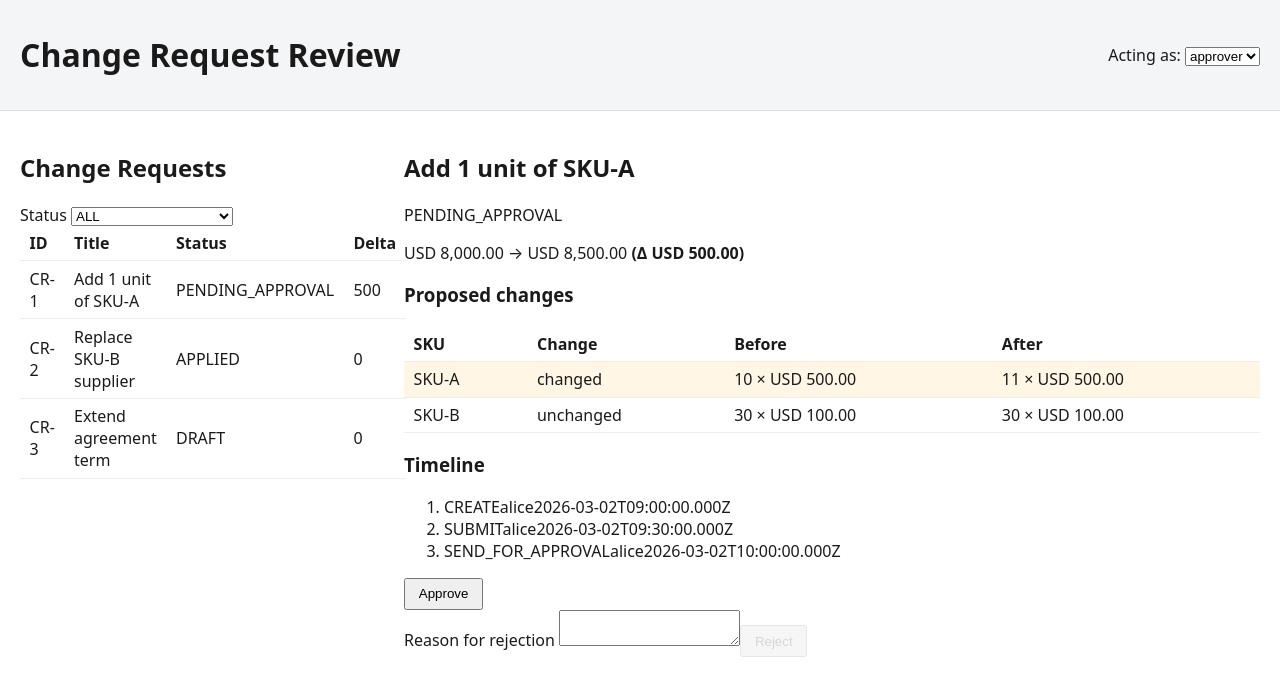
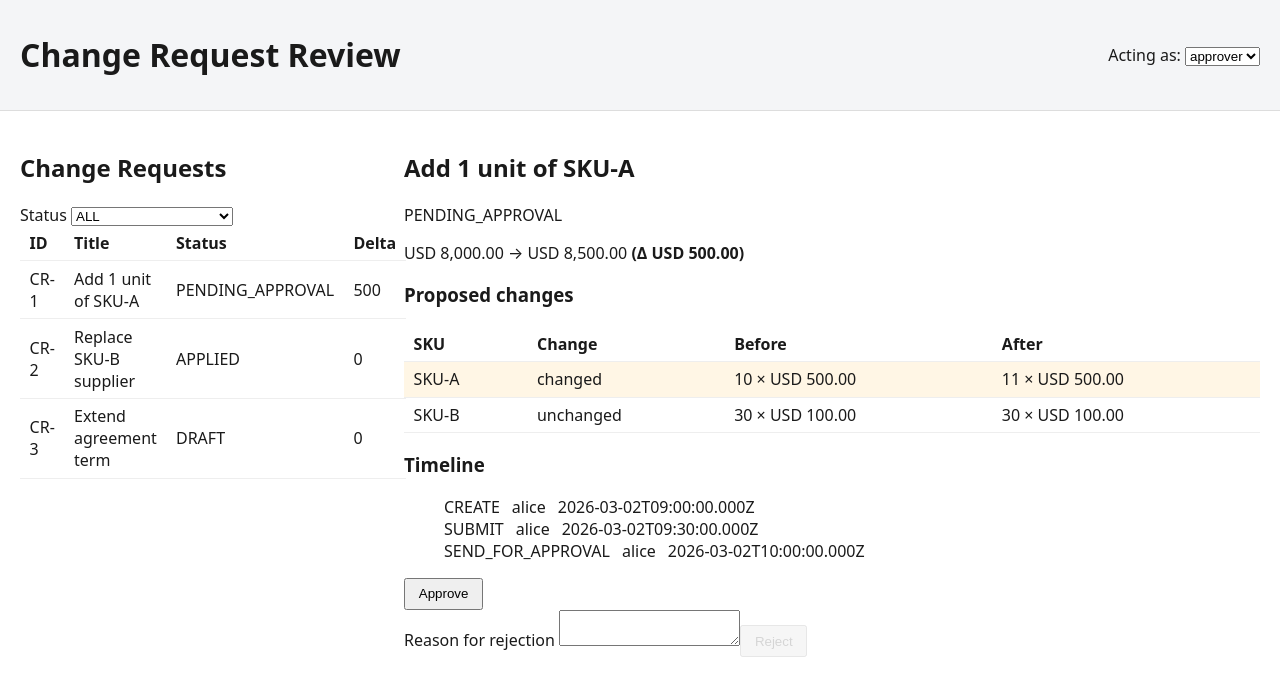
Before and after one commit to fatemnhm/cr-assessment-frontend, an Angular app: page / in a window 1280 px wide. Shown: the top 696 px of the page. Built offline with nearby package versions, Linux system fonts and the light colour scheme.

Commit message:
style: space out timeline entry fields

```diff
--- a/src/styles.css
+++ b/src/styles.css
@@ -55,3 +55,7 @@ button:disabled {
 .cr-diff__row[data-kind='removed'] {
 	background: #fdecea;
 }
+.cr-timeline__entry {
+	display: flex;
+	gap: 0.75rem;
+}
```
